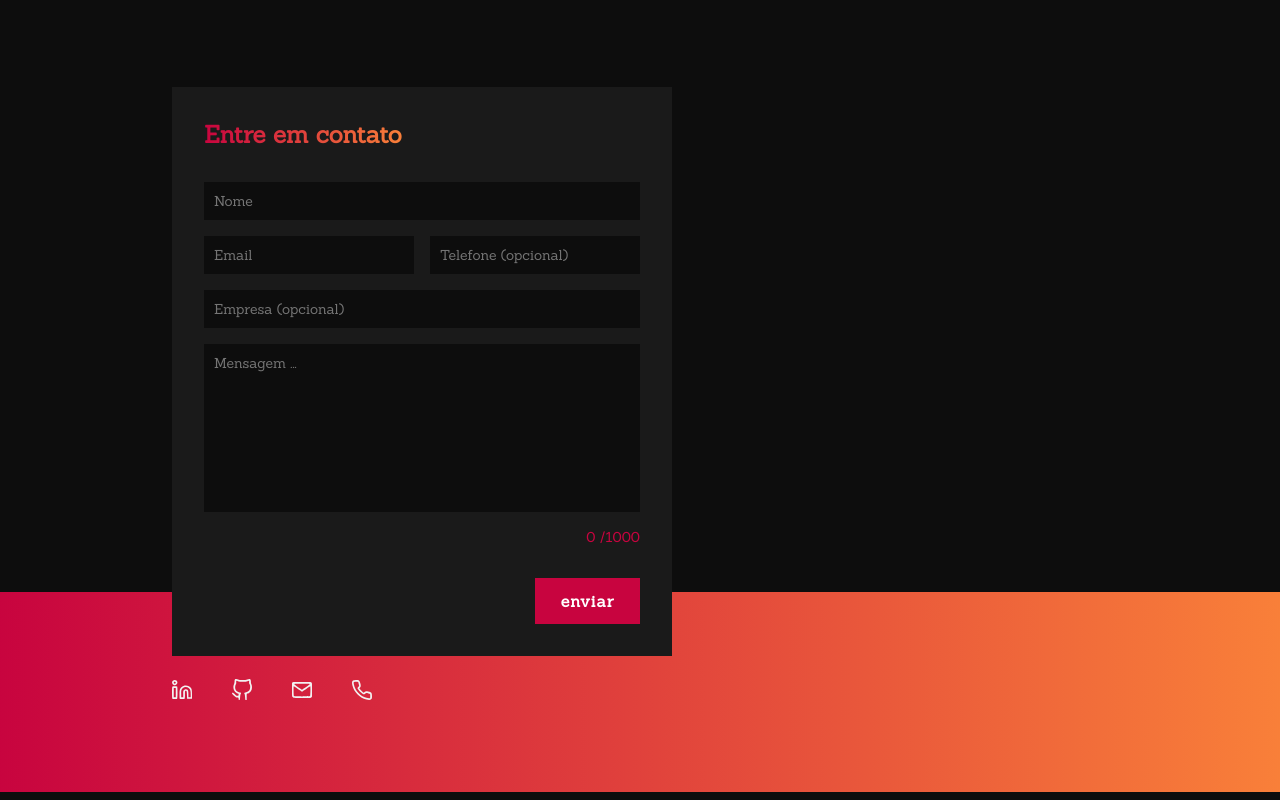
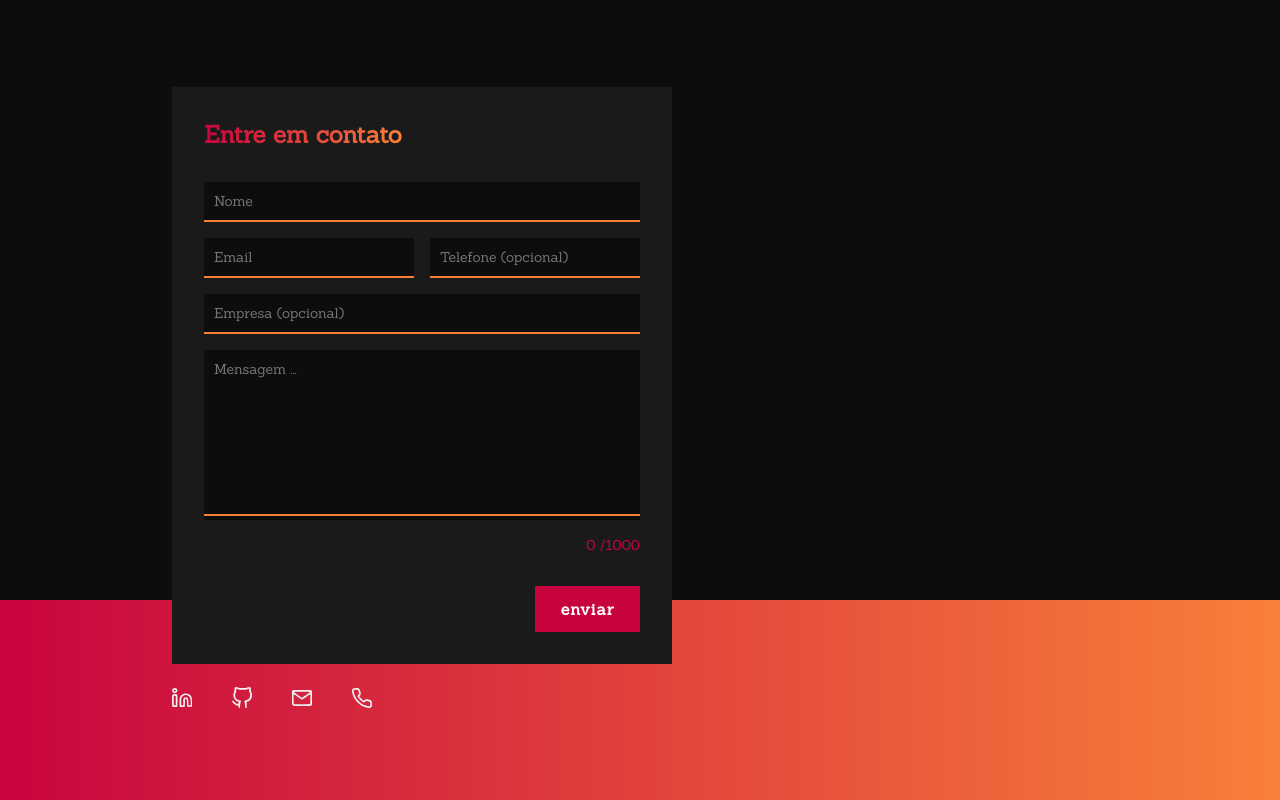
Before and after one commit to DiogoZdev/diogo-lara-dev-website, an Angular app: page / in a window 1280 px wide. Shown: the part 1623-2423 px from the top of the page. Built offline with nearby package versions, Linux system fonts and the light colour scheme.

Commit message:
style: small style corrections
small style corrections

```diff
--- a/src/app/components/form/form.component.scss
+++ b/src/app/components/form/form.component.scss
@@ -14,7 +14,6 @@ form {
   width: 100%;
   max-width: 500px;
   padding: 2rem;
-  box-shadow: var(--shadow);
 
   h2 {
     background: var(--gradient);
@@ -53,6 +52,7 @@ form {
       color: var(--text);
       padding: 10px;
       resize: none;
+      border-bottom: solid 2px  var(--theme-accent-2);
 
       &:invalid {
         border-bottom: solid 2px red;
```
